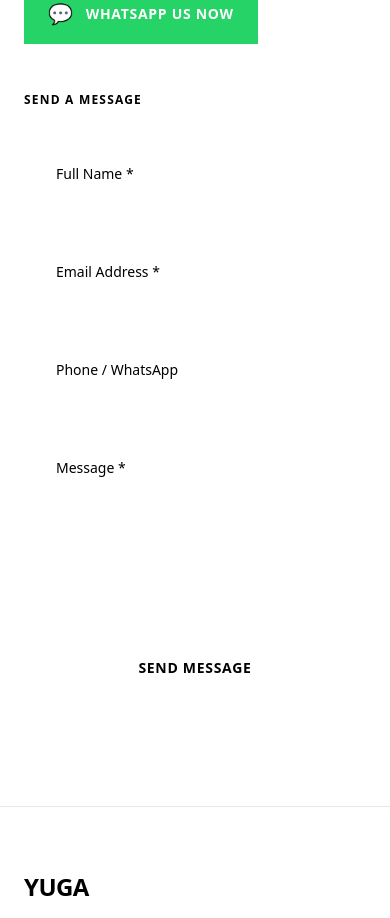
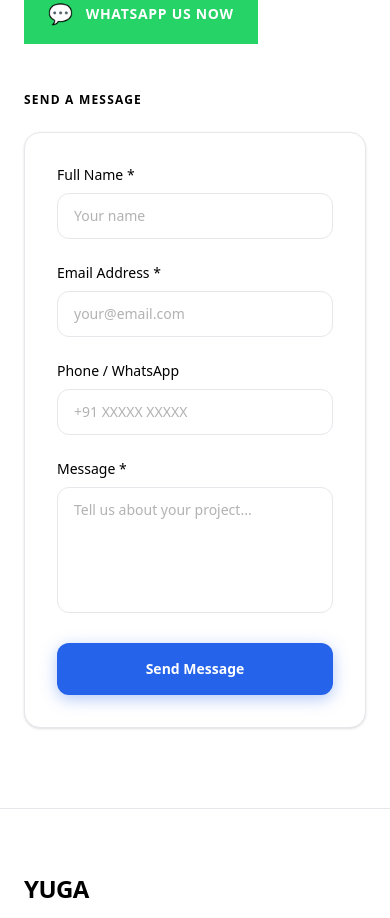
Before and after one commit to pacpltradingdesk-dotcom/yuga-website, a Next.js app: page /contact in a window 390 px wide. Shown: the part 840-1758 px from the top of the page. Built offline with nearby package versions, Linux system fonts and the light colour scheme; no server answers.

Commit message:
feat: redesign NetworkGrid, TimelineSection, WhyNowSection, ContactForm — white theme

```diff
--- a/components/ContactForm.tsx
+++ b/components/ContactForm.tsx
@@ -1,6 +1,9 @@
 "use client";
 import { useState } from "react";
 import { useRouter } from "next/navigation";
+
+const inputClass =
+  "w-full bg-white border border-border rounded-xl px-4 py-3 text-primary placeholder-secondary/50 text-sm focus:outline-none focus:ring-2 focus:ring-accent focus:border-accent transition-all duration-200";
 
 export default function ContactForm() {
   const router = useRouter();
@@ -34,50 +37,30 @@ export default function ContactForm() {
   }
 
   return (
-    <form onSubmit={handleSubmit} className="bg-brand-card p-8 space-y-6">
+    <form onSubmit={handleSubmit} className="bg-white border border-border rounded-2xl p-8 shadow-sm space-y-6">
       <div>
-        <label htmlFor="name" className="block text-brand-muted text-sm mb-2">
+        <label htmlFor="name" className="block text-primary text-sm font-medium mb-2">
           Full Name *
         </label>
-        <input
-          id="name"
-          name="name"
-          type="text"
-          required
-          placeholder="Your name"
-          className="w-full bg-brand-navy border border-brand-gold/20 text-white placeholder-brand-muted/50 px-4 py-3 text-sm focus:outline-none focus:border-brand-gold transition-colors"
-        />
+        <input id="name" name="name" type="text" required placeholder="Your name" className={inputClass} />
       </div>
 
       <div>
-        <label htmlFor="email" className="block text-brand-muted text-sm mb-2">
+        <label htmlFor="email" className="block text-primary text-sm font-medium mb-2">
           Email Address *
         </label>
-        <input
-          id="email"
-          name="email"
-          type="email"
-          required
-          placeholder="your@email.com"
-          className="w-full bg-brand-navy border border-brand-gold/20 text-white placeholder-brand-muted/50 px-4 py-3 text-sm focus:outline-none focus:border-brand-gold transition-colors"
-        />
+        <input id="email" name="email" type="email" required placeholder="your@email.com" className={inputClass} />
       </div>
 
       <div>
-        <label htmlFor="phone" className="block text-brand-muted text-sm mb-2">
+        <label htmlFor="phone" className="block text-primary text-sm font-medium mb-2">
           Phone / WhatsApp
         </label>
-        <input
-          id="phone"
-          name="phone"
-          type="tel"
-          placeholder="+91 XXXXX XXXXX"
-          className="w-full bg-brand-navy border border-brand-gold/20 text-white placeholder-brand-muted/50 px-4 py-3 text-sm focus:outline-none focus:border-brand-gold transition-colors"
-        />
+        <input id="phone" name="phone" type="tel" placeholder="+91 XXXXX XXXXX" className={inputClass} />
       </div>
 
       <div>
-        <label htmlFor="message" className="block text-brand-muted text-sm mb-2">
+        <label htmlFor="message" className="block text-primary text-sm font-medium mb-2">
           Message *
         </label>
         <textarea
@@ -86,12 +69,12 @@ export default function ContactForm() {
           required
           rows={5}
           placeholder="Tell us about your project..."
-          className="w-full bg-brand-navy border border-brand-gold/20 text-white placeholder-brand-muted/50 px-4 py-3 text-sm focus:outline-none focus:border-brand-gold transition-colors resize-none"
+          className={`${inputClass} resize-none`}
         />
       </div>
 
       {error && (
-        <p className="text-red-400 text-sm border border-red-400/30 bg-red-400/10 px-4 py-3">
+        <p className="text-red-600 text-sm border border-red-200 bg-red-50 px-4 py-3 rounded-xl">
           {error}
         </p>
       )}
@@ -99,7 +82,7 @@ export default function ContactForm() {
       <button
         type="submit"
         disabled={pending}
-        className="w-full bg-brand-gold text-brand-navy font-bold py-4 text-sm uppercase tracking-wider hover:opacity-90 disabled:opacity-60 disabled:cursor-not-allowed transition-opacity"
+        className="w-full bg-accent text-white font-semibold py-4 rounded-xl text-sm shadow-[0_4px_16px_rgba(37,99,235,0.35)] hover:shadow-[0_6px_20px_rgba(37,99,235,0.45)] hover:scale-[1.02] disabled:opacity-60 disabled:cursor-not-allowed disabled:hover:scale-100 transition-all duration-200"
       >
         {pending ? "Sending..." : "Send Message"}
       </button>
--- a/components/NetworkGrid.tsx
+++ b/components/NetworkGrid.tsx
@@ -11,14 +11,14 @@ const ROWS = [
 
 export default function NetworkGrid() {
   return (
-    <div className="overflow-x-auto">
+    <div className="bg-white rounded-2xl overflow-hidden border border-border shadow-sm">
       <table className="w-full text-sm">
         <thead>
-          <tr className="bg-brand-gold">
-            <th className="text-brand-navy font-bold text-left px-6 py-4 uppercase tracking-widest text-xs">
+          <tr className="bg-accent">
+            <th className="text-white font-semibold text-left px-6 py-4 uppercase tracking-widest text-xs">
               Contact Type
             </th>
-            <th className="text-brand-navy font-bold text-right px-6 py-4 uppercase tracking-widest text-xs">
+            <th className="text-white font-semibold text-right px-6 py-4 uppercase tracking-widest text-xs">
               Contacts
             </th>
           </tr>
@@ -27,17 +27,17 @@ export default function NetworkGrid() {
           {ROWS.map(({ label, key }, i) => (
             <tr
               key={key}
-              className={`border-b border-brand-gold/10 ${i % 2 === 0 ? "bg-brand-card" : "bg-brand-slate"}`}
+              className={`border-b border-border ${i % 2 === 0 ? "bg-white" : "bg-surface"}`}
             >
-              <td className="text-brand-muted px-6 py-4">{label}</td>
-              <td className="text-brand-gold font-bold text-right px-6 py-4 font-sans">
+              <td className="text-secondary px-6 py-4">{label}</td>
+              <td className="text-primary font-bold text-right px-6 py-4">
                 {INDUSTRY_NETWORK[key].toLocaleString("en-IN")}
               </td>
             </tr>
           ))}
-          <tr className="bg-brand-navy border-t-2 border-brand-gold">
-            <td className="text-white font-bold px-6 py-4 font-display">Total Network</td>
-            <td className="text-brand-gold font-extrabold text-right px-6 py-4 text-lg">
+          <tr className="bg-accent-light border-t-2 border-accent-border">
+            <td className="text-accent font-bold px-6 py-4">Total Network</td>
+            <td className="text-accent font-extrabold text-right px-6 py-4 text-lg">
               {INDUSTRY_NETWORK.total.toLocaleString("en-IN")}
             </td>
           </tr>
--- a/components/TimelineSection.tsx
+++ b/components/TimelineSection.tsx
@@ -2,35 +2,37 @@ import { CAREER_TRACK } from "@/lib/company-data";
 
 export default function TimelineSection() {
   return (
-    <section className="bg-brand-slate py-20 px-6">
+    <section className="bg-surface py-20 px-6">
       <div className="max-w-4xl mx-auto">
-        <p className="text-brand-gold text-xs font-semibold uppercase tracking-widest mb-3 text-center">
+        <p className="text-accent text-xs font-semibold uppercase tracking-widest mb-3 text-center">
           Career Track
         </p>
-        <h2 className="font-display text-3xl md:text-4xl text-white text-center mb-16">
+        <h2 className="font-display text-3xl md:text-4xl text-primary font-bold text-center mb-16">
           25 Years of Plant Builds
         </h2>
 
         <div className="relative">
-          {/* Vertical gold line */}
-          <div className="absolute left-6 top-0 bottom-0 w-0.5 bg-brand-gold/30" />
+          {/* Vertical blue line */}
+          <div className="absolute left-6 top-0 bottom-0 w-0.5 bg-accent/30" />
 
           <div className="space-y-8">
             {CAREER_TRACK.map((item, i) => (
               <div key={i} className="relative flex gap-6 pl-16">
-                {/* Gold dot */}
-                <div className="absolute left-4 top-5 w-4 h-4 rounded-full bg-brand-gold border-2 border-brand-navy -translate-x-1/2" />
+                {/* Blue dot */}
+                <div className="absolute left-4 top-5 w-4 h-4 rounded-full bg-accent ring-4 ring-white ring-offset-2 -translate-x-1/2" />
 
-                <div className="bg-brand-card border-l-2 border-brand-gold/50 p-5 flex-1 hover:border-brand-gold transition-colors">
-                  <div className="flex items-center gap-3 mb-2">
-                    <span className="text-brand-gold font-bold font-sans text-sm">{item.year}</span>
-                    <span className="text-xs text-brand-muted bg-brand-navy px-2 py-0.5 font-semibold uppercase tracking-wider">
+                <div className="bg-white border border-border rounded-2xl p-5 flex-1 shadow-sm hover:-translate-y-0.5 hover:shadow-md transition-all duration-300">
+                  <div className="flex items-center gap-3 mb-2 flex-wrap">
+                    <span className="bg-accent-light text-accent font-bold text-sm px-3 py-1 rounded-full">
+                      {item.year}
+                    </span>
+                    <span className="text-xs text-secondary bg-surface px-2 py-1 rounded-lg font-semibold uppercase tracking-wider">
                       {item.role}
                     </span>
                   </div>
-                  <h3 className="text-white font-semibold mb-1">{item.company}</h3>
-                  <p className="text-brand-muted text-sm">{item.plantType}</p>
-                  <p className="text-brand-muted/70 text-xs mt-1">{item.location}</p>
+                  <h3 className="text-primary font-semibold mb-1">{item.company}</h3>
+                  <p className="text-secondary text-sm">{item.plantType}</p>
+                  <p className="text-secondary/60 text-xs mt-1">{item.location}</p>
                 </div>
               </div>
             ))}
--- a/components/WhyNowSection.tsx
+++ b/components/WhyNowSection.tsx
@@ -2,31 +2,31 @@ import { WHY_NOW } from "@/lib/company-data";
 
 export default function WhyNowSection() {
   return (
-    <section className="bg-brand-slate py-20 px-6">
+    <section className="bg-surface py-20 px-6">
       <div className="max-w-7xl mx-auto">
-        <p className="text-brand-gold text-xs font-semibold uppercase tracking-widest mb-3 text-center">
+        <p className="text-accent text-xs font-semibold uppercase tracking-widest mb-3 text-center">
           Market Timing
         </p>
-        <h2 className="font-display text-3xl md:text-4xl text-white text-center mb-12">
+        <h2 className="font-display text-3xl md:text-4xl text-primary font-bold text-center mb-12">
           Why Now?
         </h2>
         <div className="grid md:grid-cols-1 gap-4 max-w-3xl mx-auto">
           {WHY_NOW.map((point, i) => (
             <div
-              key={i}
-              className="flex gap-4 bg-brand-card border-l-4 border-brand-gold p-5"
+              key={point}
+              className="flex gap-4 bg-white border border-border border-l-4 border-l-accent rounded-2xl p-5 hover:-translate-y-0.5 hover:shadow-md transition-all duration-300"
             >
-              <span className="text-brand-gold font-bold text-lg shrink-0 font-display">
+              <span className="text-accent font-extrabold text-xl shrink-0 font-display">
                 {String(i + 1).padStart(2, "0")}
               </span>
-              <p className="text-white leading-relaxed">{point}</p>
+              <p className="text-secondary leading-relaxed">{point}</p>
             </div>
           ))}
         </div>
         <div className="text-center mt-10">
           <a
             href="/why-us"
-            className="inline-block border border-brand-gold text-brand-gold px-6 py-3 text-sm font-semibold hover:bg-brand-gold hover:text-brand-navy transition-colors"
+            className="inline-block bg-accent text-white font-semibold px-6 py-3 rounded-xl text-sm shadow-[0_4px_16px_rgba(37,99,235,0.35)] hover:shadow-[0_6px_20px_rgba(37,99,235,0.45)] hover:scale-[1.02] transition-all duration-200"
           >
             See All Advantages →
           </a>
```
